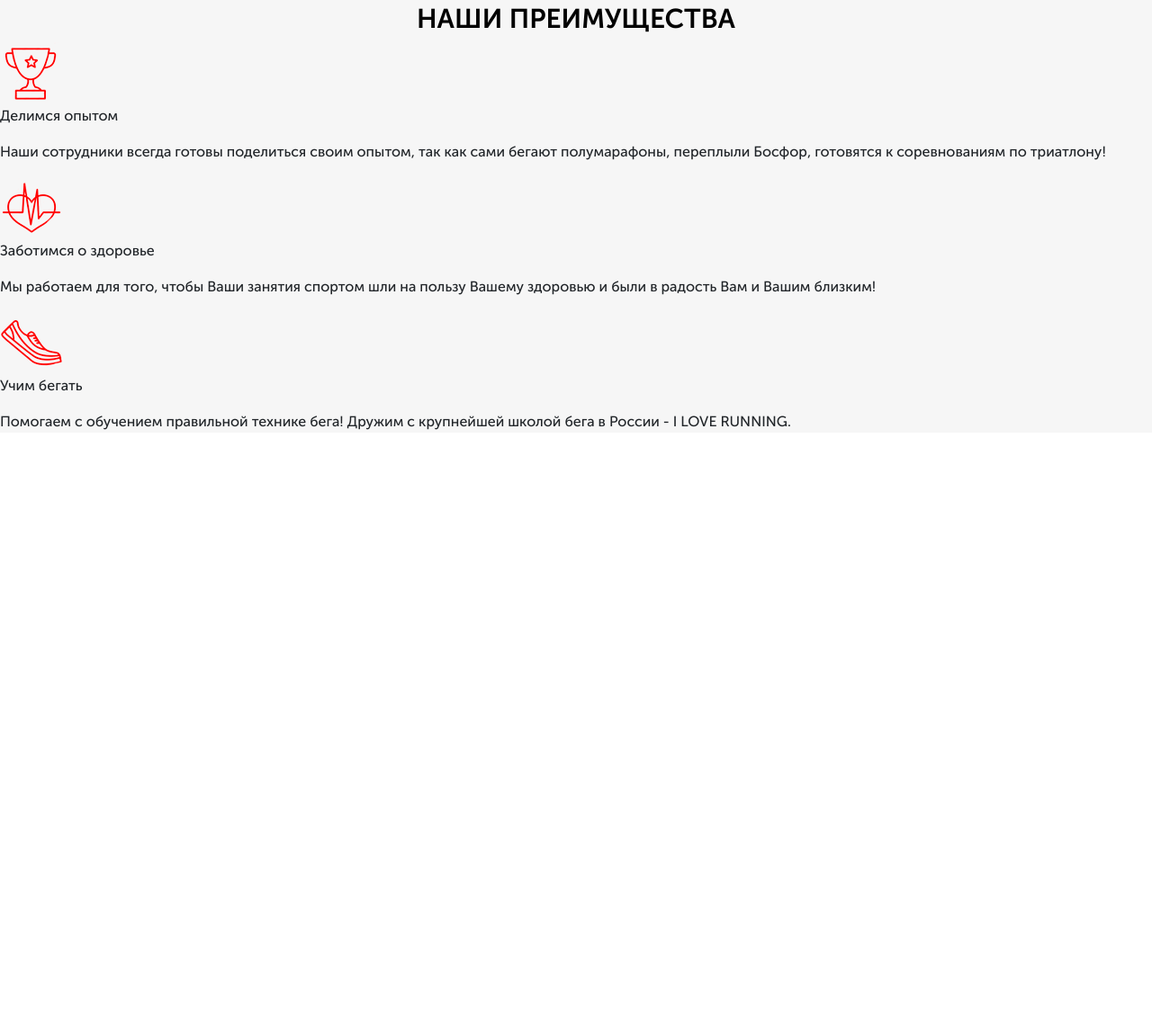
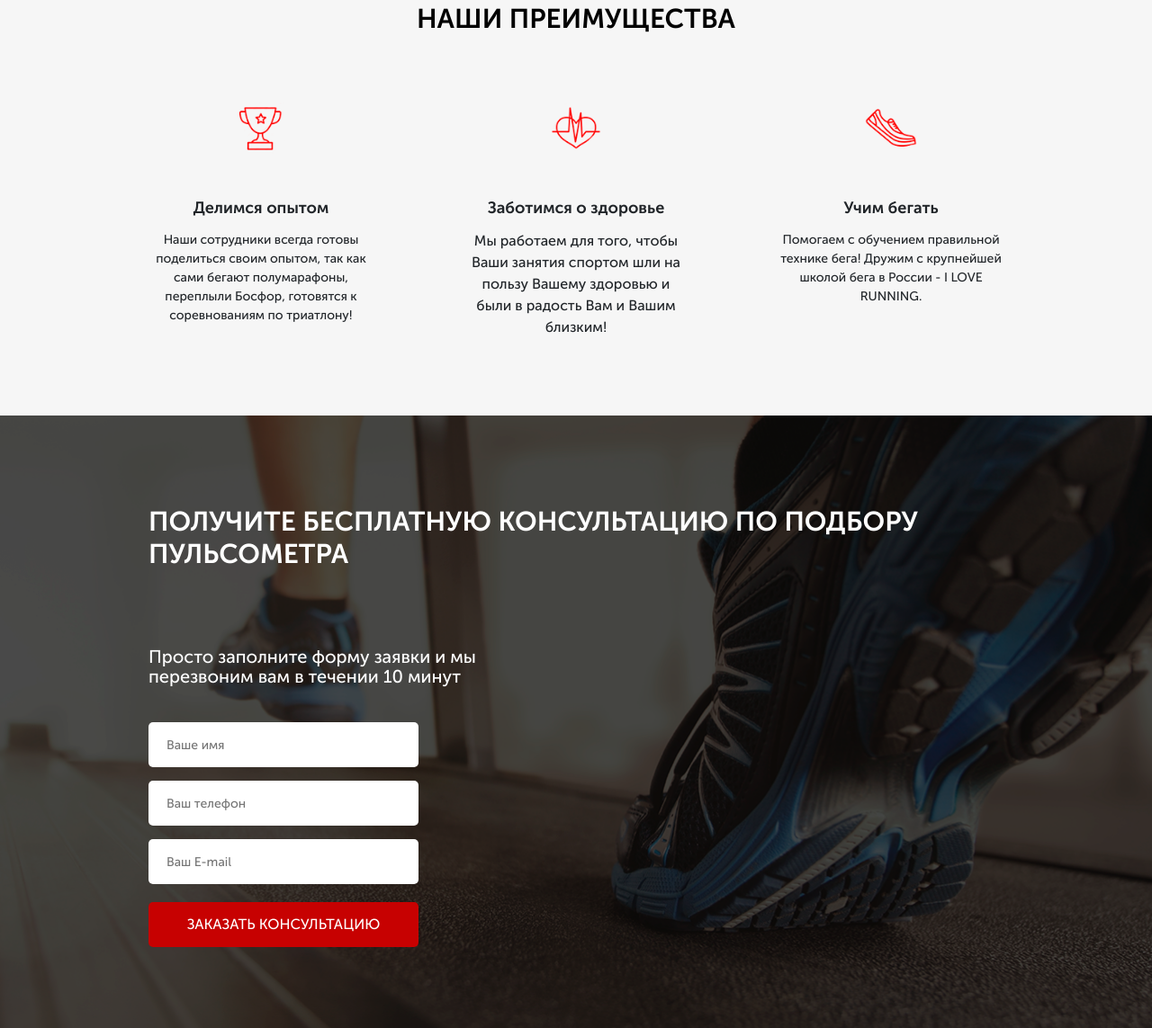
Before and after one commit to Lecel-XD/RunSmart, a website: page src/index.html in a window 1280 px wide. Shown: the part 717-1860 px from the top of the page at 90% size. Before the commit the page ends 1214 px from the top, so only its background shows below. Drawn offline with Linux system fonts and the light colour scheme.

Commit message:
add 3rd section and finish 2nd

```diff
--- a/src/index.html
+++ b/src/index.html
@@ -50,9 +50,11 @@
         </div>
     </section>
     <section class="advantage">
+        <div class="container">
             <h3 class="subheader">НАШИ ПРЕИМУЩЕСТВА</h3>
+            <div class="advantage__flex">
                 <div class="advantage__box">
-            <img src="icons/experience.png" alt="" class="advantaget__img">
+                    <img src="icons/experience.png" alt="" class="advantage__img">
                     <p class="advantage__subheader">Делимся опытом</p>
                     <p class="advantage__descr">Наши сотрудники всегда готовы поделиться своим опытом,
                         так как сами бегают полумарафоны, переплыли Босфор, готовятся к соревнованиям по триатлону!</p>
@@ -67,6 +69,21 @@
                     <p class="advantage__subheader">Учим бегать</p>
                     <p class="advantage__descr">Помогаем с обучением правильной технике бега! Дружим с крупнейшей школой бега в России - I LOVE RUNNING. </p>
                 </div>
+            </div>
+        </div>
+    </section>
+    <section class="consultation">
+        <div class="container">
+            <h3 class="subheader subheader_consultation">Получите бесплатную консультацию
+                по подбору пульсометра</h3>
+            <p class="consultation__descr">Просто заполните форму заявки и мы перезвоним вам в течении 10 минут</p>
+            <form class="input" action="#">
+                <input type="text" placeholder="Ваше имя">
+                <input type="number" placeholder="Ваш телефон">
+                <input type="email" placeholder="Ваш E-mail">
+                <button class="button button__input" type="submit">заказать кОНСУЛЬТАЦИЮ</button>
+            </form>
+        </div>
     </section>
 </body>
 </html>
--- a/src/sass/blocks/_advantages.scss
+++ b/src/sass/blocks/_advantages.scss
@@ -1,4 +1,25 @@
 .advantage {
     background-color: #f6f6f6;
-    padding-top: 70px;
+    padding: 70px 0;
+    &__flex {
+        display: flex;
+        justify-content: space-between;
+        margin-top: 75px;
+    }
+    &__box {
+        width: 250px;
+        text-align: center;
+    }
+    &__img {
+        height: 58px;
+        margin-bottom: 50px;
+    }
+    &__subheader {
+        font-weight: 700;
+        font-size: 18px;
+        line-height: 18px;
+    }
+    &__descr {
+        font-size: 14px;
+    }
 }
--- a/src/sass/blocks/_buttons.scss
+++ b/src/sass/blocks/_buttons.scss
@@ -13,4 +13,10 @@
         height: 50px;
         margin-bottom: 19px;
     }
+    &__input {
+        width: 300px;
+        height: 50px;
+        margin-top: 5px;
+        font-size: 16px;
+    }
 }
--- /dev/null
+++ b/src/sass/blocks/_consultation.scss
@@ -0,0 +1,14 @@
+.consultation {
+    padding: 100px 0 90px 0;
+    background: url('../img/bg2.png') center (center/cover) no-repeat;
+    &__descr {
+        font-size: 20px;
+        color: #fff;
+        width: 400px;
+        line-height: 22px;
+        margin-top: 85px;
+    }
+    .input {
+        margin-top: 40px;
+    }
+}
--- /dev/null
+++ b/src/sass/blocks/_input.scss
@@ -0,0 +1,14 @@
+.input {
+    width: 300px;
+    input {
+        width: 100%;
+        height: 50px;
+        padding: 0 20px;
+        border: none;
+        border-radius: 5px;
+        margin-bottom: 15px;
+        font-size: 14px;
+        color: #4b4b4b;
+    }
+
+}
--- a/src/sass/blocks/_subheaders.scss
+++ b/src/sass/blocks/_subheaders.scss
@@ -4,4 +4,8 @@
     color: #000;
     text-transform: uppercase;
     text-align: center;
+    &_consultation {
+        color: #fff;
+        text-align: left;
+    }
 }
--- a/src/sass/style.scss
+++ b/src/sass/style.scss
@@ -5,6 +5,10 @@ $button_color: #c70101;
 @import 'blocks/buttons';
 @import 'blocks/subheaders';
 @import 'blocks/advantages';
+@import 'blocks/consultation';
+@import 'blocks/input';
+
+
 
 
 * {
```
Also changed, not shown: src/css/style.min.css. Lines whose indentation alone changed are shown as unchanged.
